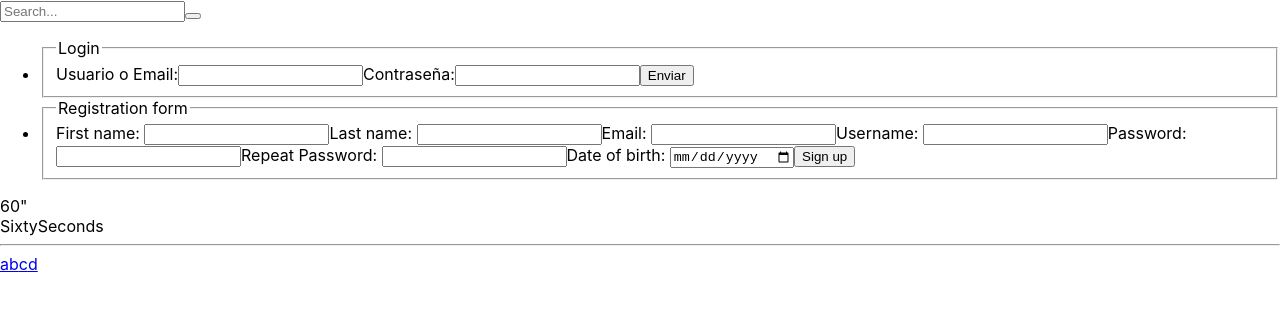
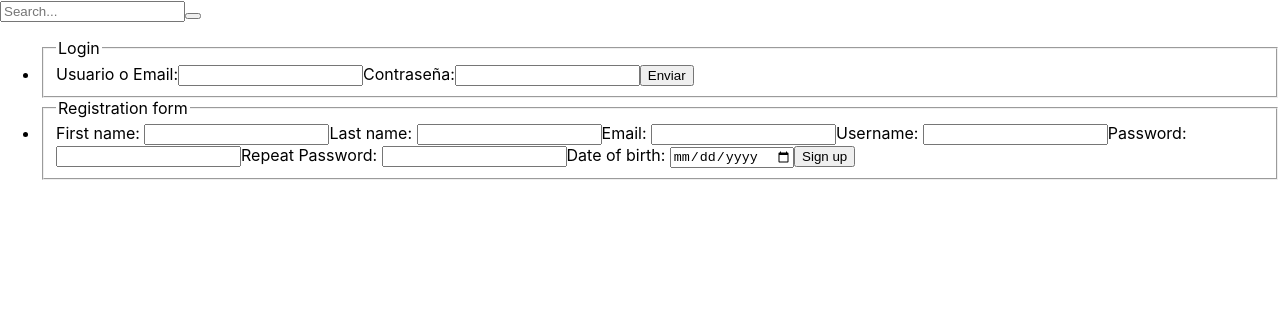
Before and after one commit to Zapulin/react-sixtySeconds-front, a React (Create React App) app: page / in a window 1280 px wide. Shown: the top 310 px of the page. Built offline with nearby package versions, Linux system fonts and the light colour scheme.

Commit message:
Cambiado nombre Header>Navbar y añadido Pages

```diff
--- a/src/App.js
+++ b/src/App.js
@@ -1,19 +1,11 @@
-import Header from "./components/Header";
-import Footer from "./components/Footer";
+import Navbar from "./Components/Navbar";
+import Footer from "./Components/Footer";
 import { BrowserRouter, Routes, Route } from 'react-router-dom';
 
 function App() {
   return (
     <BrowserRouter>
-      <div className="app">
-        <Header />
-        <div className="main-content">
-          <Routes>
-            <Route path="/" />
-          </Routes>
-        </div>
-        <Footer />
-      </div>
+      <Navbar/>
     </BrowserRouter>
   );
 }
--- a/src/Components/Header.js
+++ b/src/Components/Navbar.js
@@ -5,7 +5,7 @@
 import Publish from "./Publish";
 import Activity from "./Activity";
 
-function Header() {
+function Navbar() {
 	const [isLogged, setIsLogged] = useState(false);
 
 	return (
@@ -32,4 +32,4 @@
   );
 }
 
-export default Header;
+export default Navbar;
```
Also changed, not shown: src/Pages/HomePage.js (added, +9 -0 lines), src/Pages/FeedPage.js (added), src/Pages/NotFoundPage.js (added), src/Pages/UserPage.js (added).
